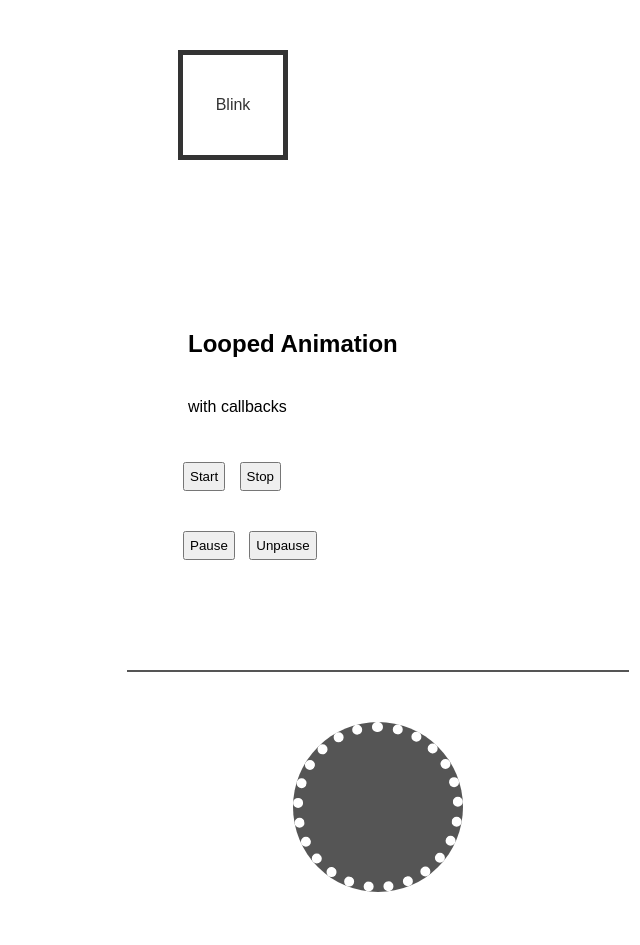
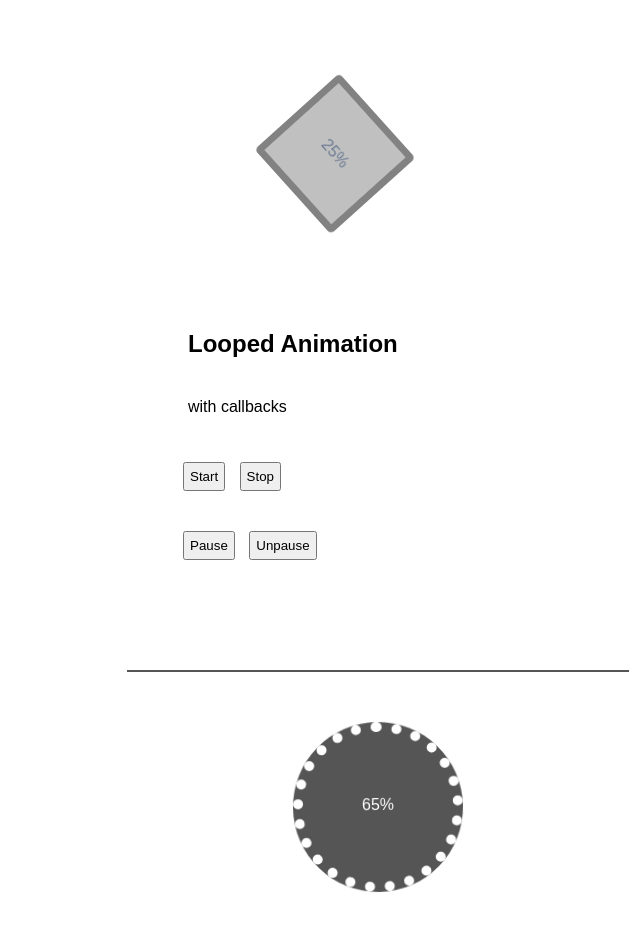
Before and after one commit to petsch9/microAnimate, a website: page demo/demo.html in a window 1280 px wide. Shown: the top 945 px of the page, without its empty margins (262-902 px from the left). Drawn offline with Linux system fonts and the light colour scheme.

Commit message:
adjusted demo link

```diff
--- a/demo/demo.html
+++ b/demo/demo.html
@@ -101,7 +101,7 @@
     </div>
 
 
-    <script src="dist/microAnimate.js"></script>
+    <script src="../dist/esAnimate.js"></script>
     <script>
         var animation_1 = new Anim(
             document.getElementById("elem1"), {
```
Also changed, not shown: 1 other file.
